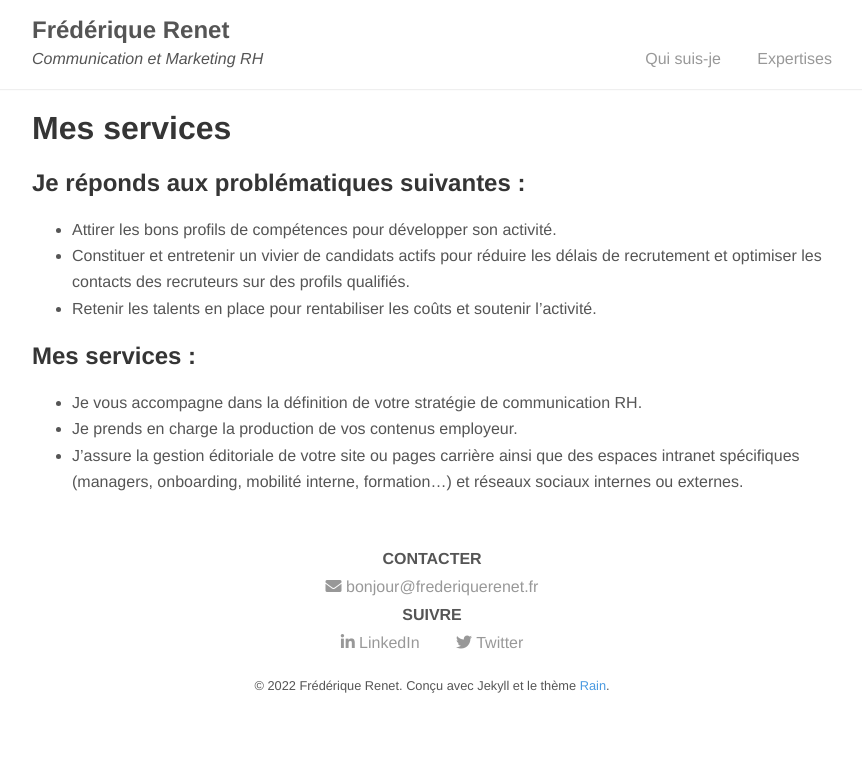
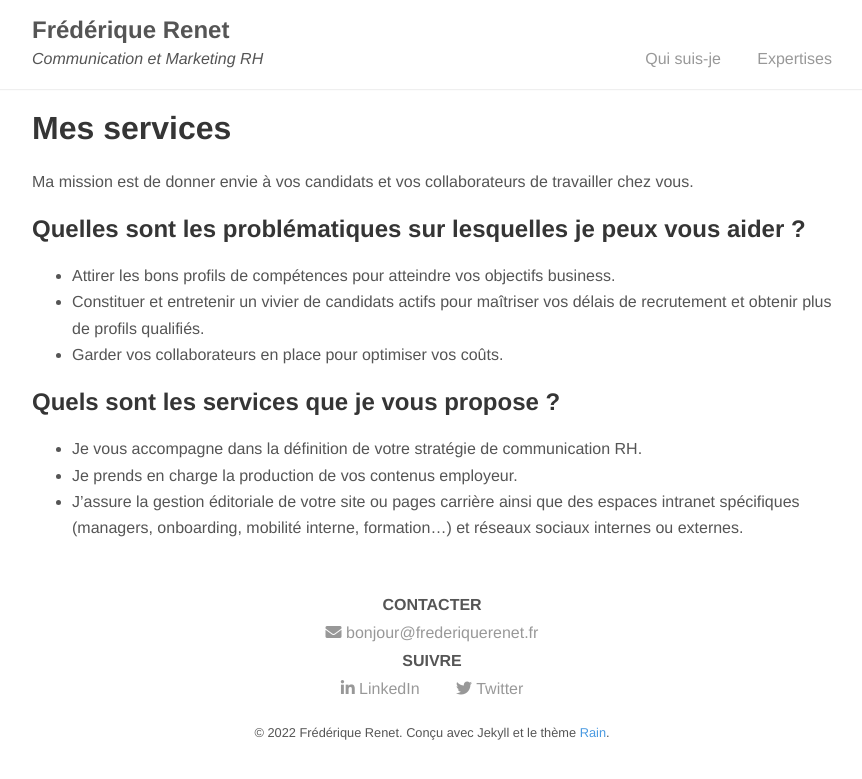
Before and after one commit to frederiquerenet/frederiquerenet.github.io, a Jekyll site: the page built from services.markdown, in a window 1280 px wide. Shown: the top 779 px of the page, without its empty margins (208-1070 px from the left). Built offline with Jekyll 4.4.1, drawn with Linux system fonts in a browser that asks for light colours; nearby versions of some CDN libraries.

Commit message:
Update services.md

```diff
--- a/services.markdown
+++ b/services.markdown
@@ -5,13 +5,14 @@ permalink: /services/
 ---
 
 # Mes services
+Ma mission est de donner envie à vos candidats et vos collaborateurs de travailler chez vous.
 
-## Je réponds aux problématiques suivantes :
-- Attirer les bons profils de compétences pour développer son activité.
-- Constituer et entretenir un vivier de candidats actifs pour réduire les délais de recrutement et optimiser les contacts des recruteurs sur des profils qualifiés.
-- Retenir les talents en place pour rentabiliser les coûts et soutenir l'activité.
+## Quelles sont les problématiques sur lesquelles je peux vous aider ?
+- Attirer les bons profils de compétences pour atteindre vos objectifs business.
+- Constituer et entretenir un vivier de candidats actifs pour maîtriser vos délais de recrutement et obtenir plus de profils qualifiés.
+- Garder vos collaborateurs en place pour optimiser vos coûts.
 
-## Mes services :
+## Quels sont les services que je vous propose ?
 - Je vous accompagne dans la définition de votre stratégie de communication RH.
 - Je prends en charge la production de vos contenus employeur.
 - J'assure la gestion éditoriale de votre site ou pages carrière ainsi que des espaces intranet spécifiques (managers, onboarding, mobilité interne, formation…) et réseaux sociaux internes ou externes.
```
